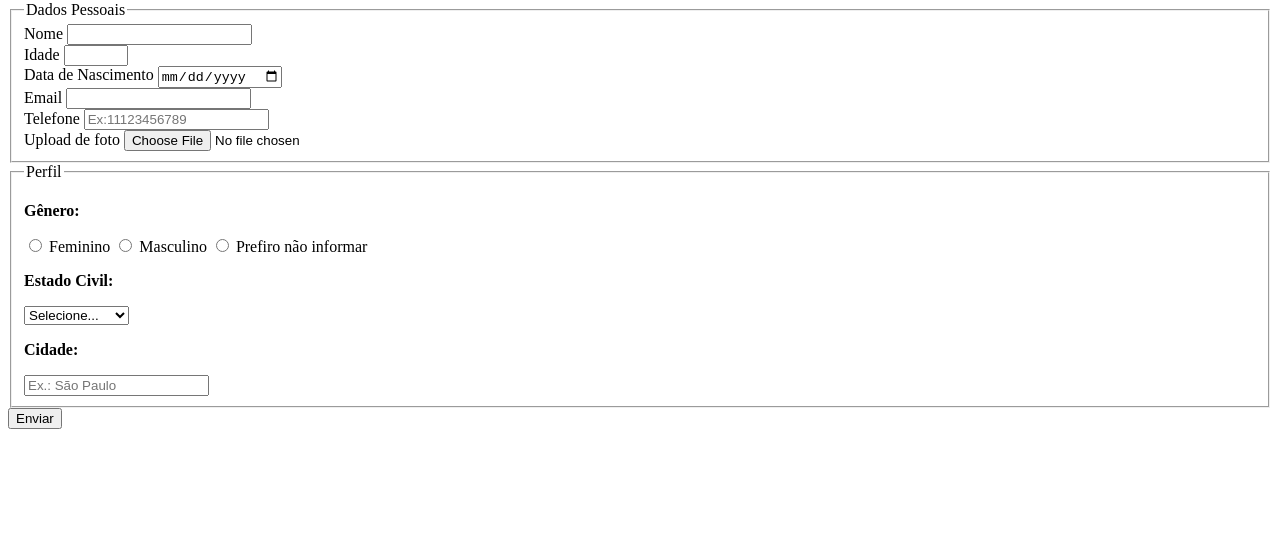
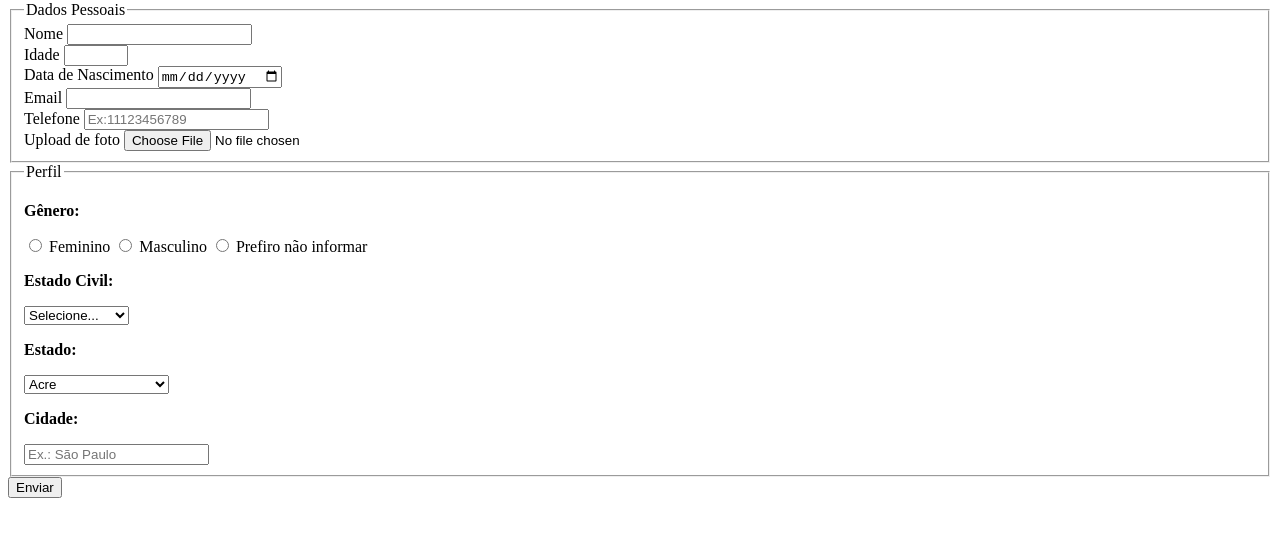
Before and after one commit to caiobatassadev/formulario-culturama, a plain HTML site: page index.html in a window 1280 px wide. Shown: the part 79-616 px from the top of the page. Drawn offline with Linux system fonts and the light colour scheme.

Commit message:
Adiciona campo de estado

```diff
--- a/index.html
+++ b/index.html
@@ -48,6 +48,38 @@
                 <option value="divorciado">Divorciado</option>
                 <option value="união estável">União Estável</option>
             </select>
+            <br>
+            <label for="userState"></label>
+            <p><strong>Estado:</strong></p>
+            <select name="userState">
+            <option value="Acre">Acre</option>
+            <option value="Alagoas">Alagoas</option>
+            <option value="Amapá">Amapá</option>
+            <option value="Amazonas">Amazonas</option>
+            <option value="Bahia">Bahia</option>
+            <option value="Ceará">Ceará</option>
+            <option value="Distrito Federal">Distrito Federal</option>
+            <option value="Espírito Santo">Espirito Santo</option>
+            <option value="Goiás">Goiás</option>
+            <option value="Maranhão">Maranhão</option>
+            <option value="Mato Grosso do Sul">Mato Grosso do Sul</option>
+            <option value="Mato Grosso">Mato Grosso</option>
+            <option value="Minas Gerais">Minas Gerais</option>
+            <option value="Pará">Pará</option>
+            <option value="Paraíba">Paraíba</option>
+            <option value="Paraná">Paraná</option>
+            <option value="Pernambuco">Pernambuco</option>
+            <option value="Piauí">Piauí</option>
+            <option value="Rio de Janeiro">Rio de Janeiro</option>
+            <option value="Rio Grande do Norte">Rio Grande do Norte</option>
+            <option value="Rio Grande do Sul">Rio Grande do Sul</option>
+            <option value="Rondônia">Rondônia</option>
+            <option value="Roraima">Roraima</option>
+            <option value="Santa Catarina">Santa Catarina</option>
+            <option value="São Paulo">São Paulo</option>
+            <option value="Sergipe">Sergipe</option>
+            <option value="Tocantins">Tocantins</option>
+            </select>
             <p><strong>Cidade:</strong></p>
             <label for="userCity"></label>
             <input type="text" name="usercity" autocomplete="address-level2" placeholder="Ex.: São Paulo">
```
